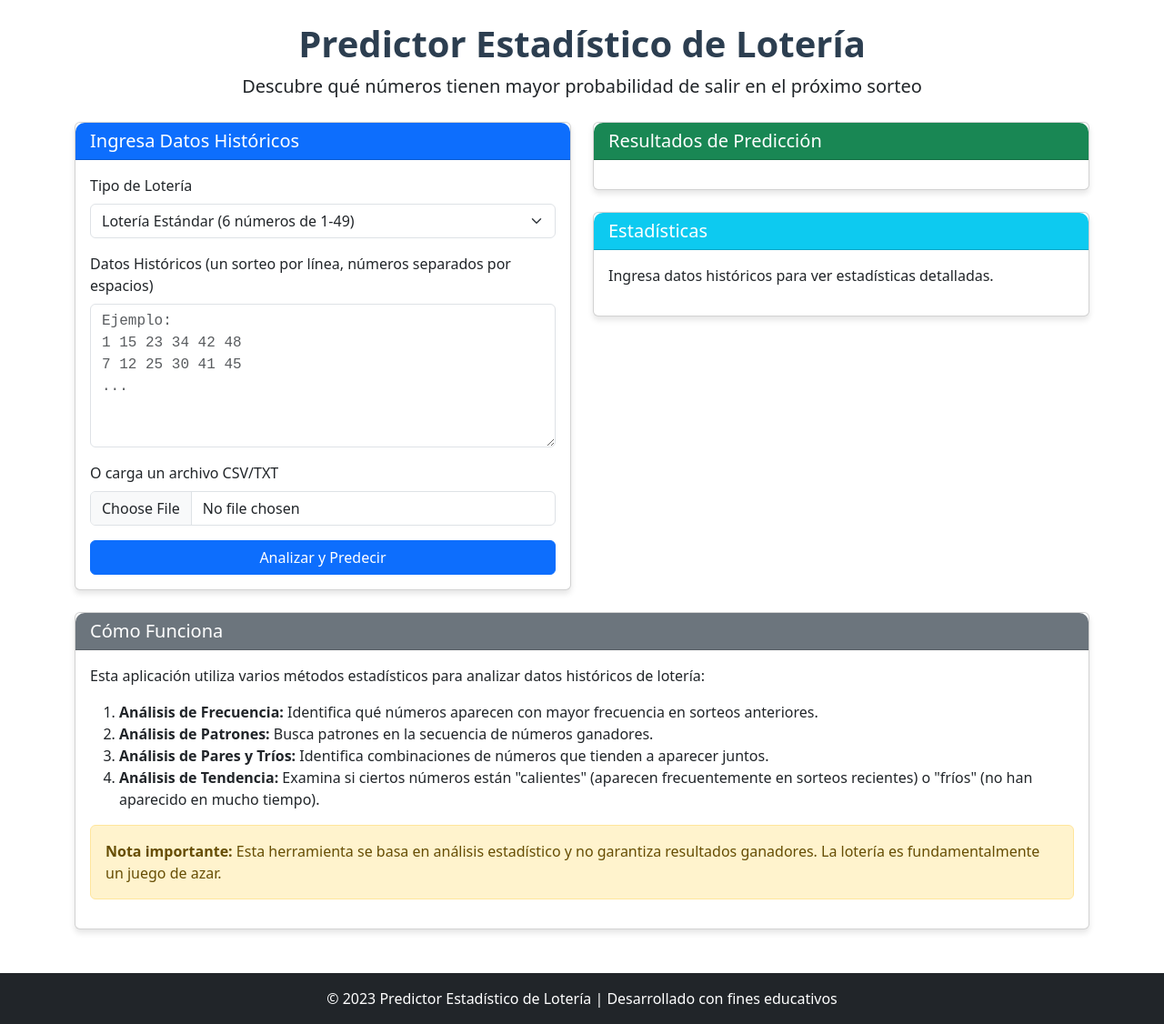
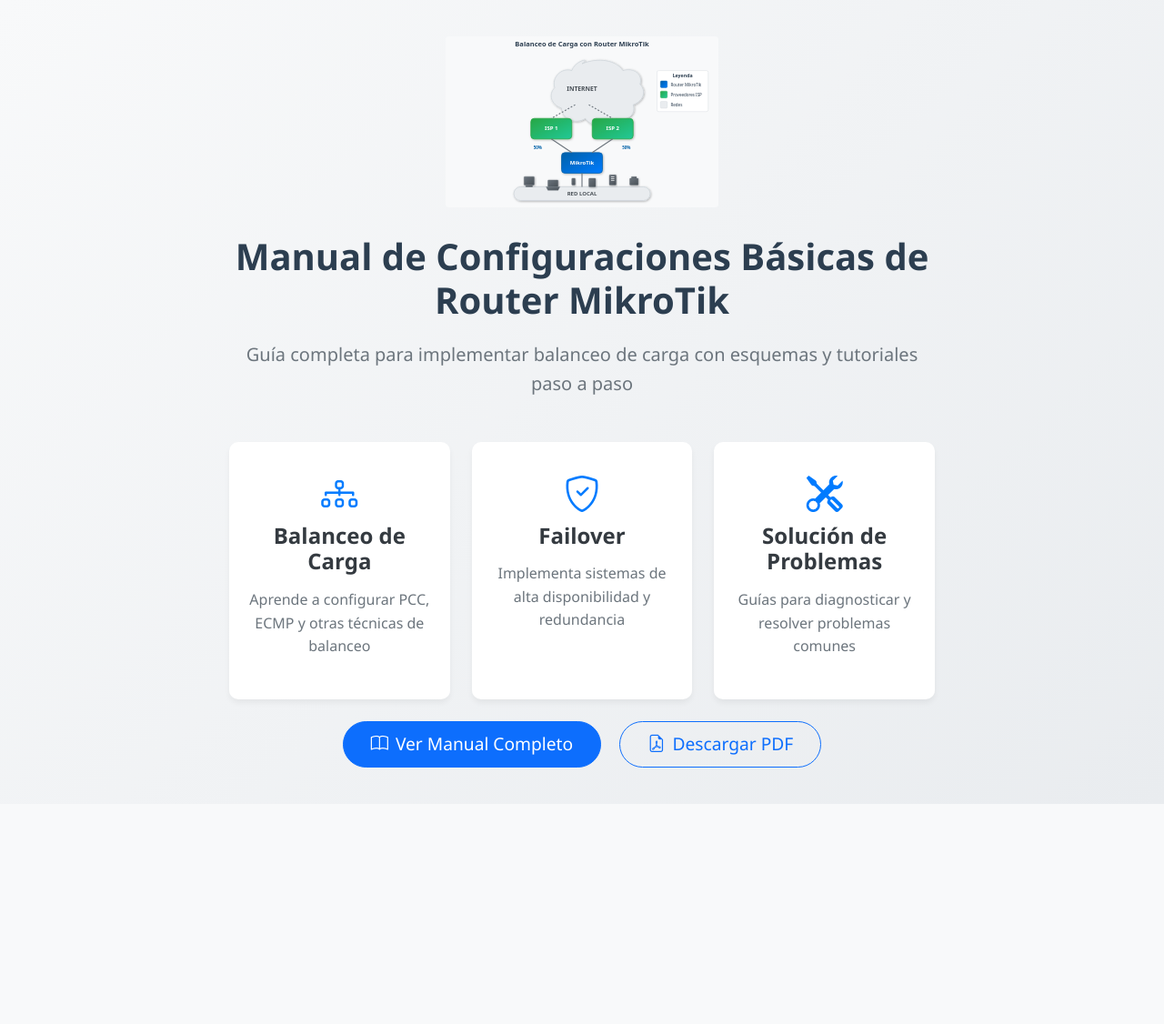
Before and after one commit to SkynetCyberArg/Microtick, a plain HTML site: page index.html in a window 1280 px wide. Shown: the whole page at 91% size. After the commit the page ends 884 px from the top, so only its background shows below. Drawn offline with nearby package versions, Linux system fonts and the light colour scheme.

Commit message:
Update index.html

```diff
--- a/index.html
+++ b/index.html
@@ -3,146 +3,94 @@
 <head>
     <meta charset="UTF-8">
     <meta name="viewport" content="width=device-width, initial-scale=1.0">
-    <title>Predictor de Lotería</title>
-    <link rel="stylesheet" href="styles.css">
+    <title>Visor de Manual MikroTik</title>
     <link href="https://cdn.jsdelivr.net/npm/bootstrap@5.3.0/dist/css/bootstrap.min.css" rel="stylesheet">
+    <link rel="stylesheet" href="https://cdn.jsdelivr.net/npm/bootstrap-icons@1.10.0/font/bootstrap-icons.css">
+    <link rel="stylesheet" href="mikrotik-styles.css">
+    <link rel="stylesheet" href="mikrotik-pdf-viewer.css">
 </head>
 <body>
-    <div class="container">
-        <header class="text-center my-4">
-            <h1>Predictor Estadístico de Lotería</h1>
-            <p class="lead">Descubre qué números tienen mayor probabilidad de salir en el próximo sorteo</p>
-        </header>
+    <div class="container-fluid p-0">
+        <!-- Pantalla de bienvenida -->
+        <div id="welcome-screen" class="welcome-screen">
+            <div class="container">
+                <div class="row justify-content-center">
+                    <div class="col-md-8">
+                        <img src="mikrotik-diagram-intro.svg" alt="Logo MikroTik" class="img-fluid">
+                        <h1>Manual de Configuraciones Básicas de Router MikroTik</h1>
+                        <p class="lead">Guía completa para implementar balanceo de carga con esquemas y tutoriales paso a paso</p>
 
-        <div class="row">
-            <div class="col-md-6">
-                <div class="card mb-4">
-                    <div class="card-header bg-primary text-white">
-                        <h2 class="h5 mb-0">Ingresa Datos Históricos</h2>
-                    </div>
-                    <div class="card-body">
-                        <form id="lottery-form">
-                            <div class="mb-3">
-                                <label for="lottery-type" class="form-label">Tipo de Lotería</label>
-                                <select class="form-select" id="lottery-type">
-                                    <option value="standard">Lotería Estándar (6 números de 1-49)</option>
-                                    <option value="powerball">Powerball (5 números + 1 especial)</option>
-                                    <option value="custom">Personalizado</option>
-                                </select>
-                            </div>
-
-                            <div id="custom-settings" class="mb-3 d-none">
-                                <div class="row g-2">
-                                    <div class="col-6">
-                                        <label for="min-number" class="form-label">Número mínimo</label>
-                                        <input type="number" class="form-control" id="min-number" value="1">
-                                    </div>
-                                    <div class="col-6">
-                                        <label for="max-number" class="form-label">Número máximo</label>
-                                        <input type="number" class="form-control" id="max-number" value="49">
-                                    </div>
-                                    <div class="col-12 mt-2">
-                                        <label for="numbers-to-draw" class="form-label">Números a extraer</label>
-                                        <input type="number" class="form-control" id="numbers-to-draw" value="6">
-                                    </div>
+                        <div class="row mt-5">
+                            <div class="col-md-4">
+                                <div class="feature-box">
+                                    <i class="bi bi-diagram-3"></i>
+                                    <h3>Balanceo de Carga</h3>
+                                    <p>Aprende a configurar PCC, ECMP y otras técnicas de balanceo</p>
                                 </div>
                             </div>
-
-                            <div class="mb-3">
-                                <label for="historical-data" class="form-label">Datos Históricos (un sorteo por línea, números separados por espacios)</label>
-                                <textarea class="form-control" id="historical-data" rows="6" placeholder="Ejemplo:
-1 15 23 34 42 48
-7 12 25 30 41 45
-..."></textarea>
+                            <div class="col-md-4">
+                                <div class="feature-box">
+                                    <i class="bi bi-shield-check"></i>
+                                    <h3>Failover</h3>
+                                    <p>Implementa sistemas de alta disponibilidad y redundancia</p>
+                                </div>
                             </div>
-
-                            <div class="mb-3">
-                                <label class="form-label">O carga un archivo CSV/TXT</label>
-                                <input class="form-control" type="file" id="file-upload" accept=".csv,.txt">
+                            <div class="col-md-4">
+                                <div class="feature-box">
+                                    <i class="bi bi-tools"></i>
+                                    <h3>Solución de Problemas</h3>
+                                    <p>Guías para diagnosticar y resolver problemas comunes</p>
+                                </div>
                             </div>
-
-                            <button type="submit" class="btn btn-primary w-100">Analizar y Predecir</button>
-                        </form>
-                    </div>
-                </div>
-            </div>
-
-            <div class="col-md-6">
-                <div class="card mb-4">
-                    <div class="card-header bg-success text-white">
-                        <h2 class="h5 mb-0">Resultados de Predicción</h2>
-                    </div>
-                    <div class="card-body">
-                        <div id="loading" class="text-center d-none">
-                            <div class="spinner-border text-primary" role="status">
-                                <span class="visually-hidden">Cargando...</span>
-                            </div>
-                            <p class="mt-2">Analizando datos y generando predicciones...</p>
                         </div>
 
-                        <div id="results" class="d-none">
-                            <h3 class="h5">Números con Mayor Probabilidad</h3>
-                            <div id="prediction-numbers" class="d-flex flex-wrap justify-content-center mb-4">
-                                <!-- Los números predichos se mostrarán aquí -->
-                            </div>
-
-                            <h3 class="h5">Análisis de Frecuencia</h3>
-                            <div class="chart-container">
-                                <canvas id="frequency-chart"></canvas>
-                            </div>
-
-                            <h3 class="h5 mt-4">Patrones Detectados</h3>
-                            <ul id="patterns-list" class="list-group">
-                                <!-- Los patrones detectados se mostrarán aquí -->
-                            </ul>
-                        </div>
-                    </div>
-                </div>
-
-                <div class="card mb-4">
-                    <div class="card-header bg-info text-white">
-                        <h2 class="h5 mb-0">Estadísticas</h2>
-                    </div>
-                    <div class="card-body">
-                        <div id="stats-container">
-                            <p>Ingresa datos históricos para ver estadísticas detalladas.</p>
-                        </div>
+                        <button id="view-manual" class="btn btn-primary btn-lg mt-4">
+                            <i class="bi bi-book me-2"></i>Ver Manual Completo
+                        </button>
+                        <button id="download-pdf" class="btn btn-outline-primary btn-lg mt-4 ms-3">
+                            <i class="bi bi-file-earmark-pdf me-2"></i>Descargar PDF
+                        </button>
                     </div>
                 </div>
             </div>
         </div>
 
-        <div class="row">
-            <div class="col-12">
-                <div class="card mb-4">
-                    <div class="card-header bg-secondary text-white">
-                        <h2 class="h5 mb-0">Cómo Funciona</h2>
-                    </div>
-                    <div class="card-body">
-                        <p>Esta aplicación utiliza varios métodos estadísticos para analizar datos históricos de lotería:</p>
-                        <ol>
-                            <li><strong>Análisis de Frecuencia:</strong> Identifica qué números aparecen con mayor frecuencia en sorteos anteriores.</li>
-                            <li><strong>Análisis de Patrones:</strong> Busca patrones en la secuencia de números ganadores.</li>
-                            <li><strong>Análisis de Pares y Tríos:</strong> Identifica combinaciones de números que tienden a aparecer juntos.</li>
-                            <li><strong>Análisis de Tendencia:</strong> Examina si ciertos números están "calientes" (aparecen frecuentemente en sorteos recientes) o "fríos" (no han aparecido en mucho tiempo).</li>
-                        </ol>
-                        <div class="alert alert-warning">
-                            <strong>Nota importante:</strong> Esta herramienta se basa en análisis estadístico y no garantiza resultados ganadores. La lotería es fundamentalmente un juego de azar.
-                        </div>
-                    </div>
+        <!-- Visor de PDF -->
+        <div id="pdf-viewer-container" class="pdf-container d-none">
+            <div id="loading-overlay" class="loading-overlay">
+                <div class="spinner-border text-primary" style="width: 3rem; height: 3rem;" role="status">
+                    <span class="visually-hidden">Cargando...</span>
                 </div>
+                <h4 class="mt-3">Cargando manual...</h4>
+                <p>Por favor espere mientras se prepara el documento</p>
+            </div>
+
+            <iframe id="pdf-viewer" class="pdf-viewer" src="" frameborder="0"></iframe>
+
+            <div class="controls">
+                <button id="prev-page" class="btn btn-primary btn-control" disabled>
+                    <i class="bi bi-chevron-left"></i>
+                </button>
+                <span id="page-indicator" class="page-indicator">Página 0 de 0</span>
+                <button id="next-page" class="btn btn-primary btn-control" disabled>
+                    <i class="bi bi-chevron-right"></i>
+                </button>
+                <button id="zoom-in" class="btn btn-outline-primary btn-control">
+                    <i class="bi bi-zoom-in"></i>
+                </button>
+                <button id="zoom-out" class="btn btn-outline-primary btn-control">
+                    <i class="bi bi-zoom-out"></i>
+                </button>
+                <button id="back-to-welcome" class="btn btn-outline-secondary btn-control">
+                    <i class="bi bi-house"></i>
+                </button>
             </div>
         </div>
     </div>
 
-    <footer class="bg-dark text-white text-center py-3 mt-4">
-        <div class="container">
-            <p class="mb-0">© 2023 Predictor Estadístico de Lotería | Desarrollado con fines educativos</p>
-        </div>
-    </footer>
-
     <script src="https://cdn.jsdelivr.net/npm/bootstrap@5.3.0/dist/js/bootstrap.bundle.min.js"></script>
-    <script src="https://cdn.jsdelivr.net/npm/chart.js"></script>
-    <script src="script.js"></script>
+    <script src="https://cdnjs.cloudflare.com/ajax/libs/pdf.js/3.4.120/pdf.min.js"></script>
+    <script src="https://cdnjs.cloudflare.com/ajax/libs/html2pdf.js/0.10.1/html2pdf.bundle.min.js"></script>
+    <script src="mikrotik-pdf-viewer.js"></script>
 </body>
 </html>
```
